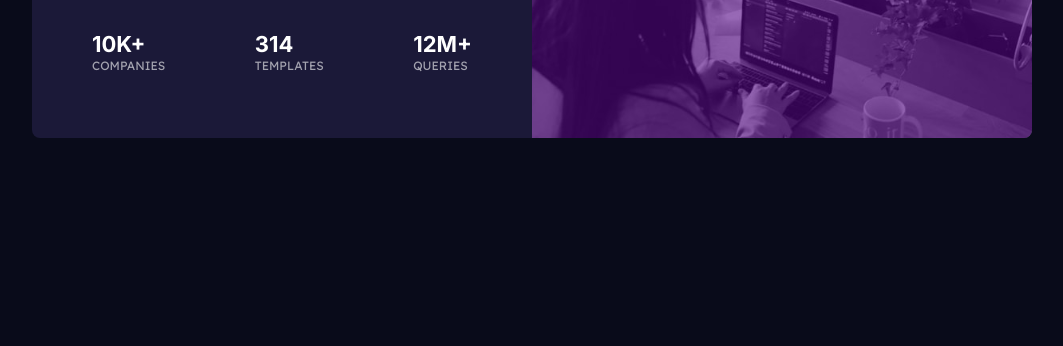
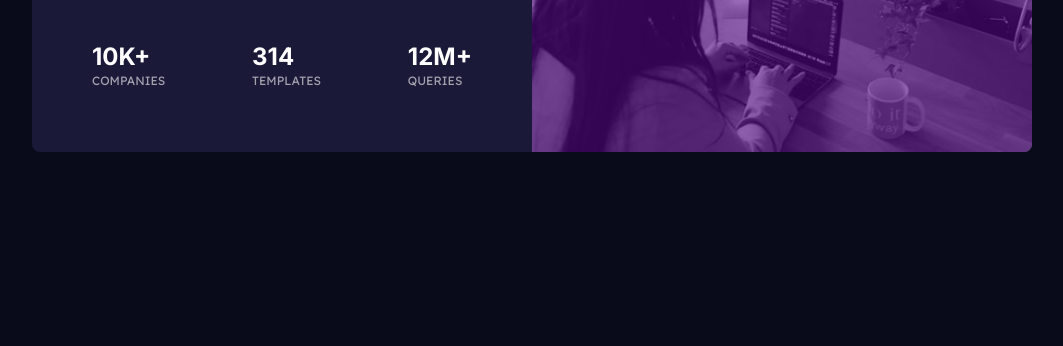
Before and after one commit to Amaya-14/frontend, a website: page public/views/stats-preview-card-component/index.html in a window 1280 px wide. Shown: the part 454-800 px from the top of the page, without its empty margins (108-1171 px from the left). Drawn offline with Linux system fonts and the light colour scheme.

Commit message:
Add source to picture

```diff
--- a/public/views/stats-preview-card-component/index.html
+++ b/public/views/stats-preview-card-component/index.html
@@ -13,28 +13,29 @@
 <body>
   <main>
     <section class="card">
-      <piture class="card__picture">
-        <img src="./img/image-header-mobile.jpg" alt="image">
-      </piture>
+      <picture class="card__picture">
+        <source media="(min-width: 768px)" srcset="./img/image-header-desktop.jpg">
+        <img src="./img/image-header-mobile.jpg" alt="">
+      </picture>
       <div class="card__info">
         <h1 class="card__title">Get <span>insights</span> that help your business grow.</h1>
         <p class="card__description">Discover the benefits of data analytics and make better decisions regarding
           revenue, customer
           experience, and overall efficiency.</p>
-        <div class="card__stats">
-          <div class="card__item">
-            <h2>10k+</h2>
-            <p>companies</p>
-          </div>
-          <div class="card__item">
-            <h2>314</h2>
-            <p>templates</p>
-          </div>
-          <div class="card__item">
-            <h2>12m+</h2>
-            <p>queries</p>
-          </div>
-        </div>
+        <ul class="card__stats">
+          <li class="card__item">
+            <p>10k+</p>
+            <span>companies</span>
+          </li>
+          <li class="card__item">
+            <p>314</p>
+            <span>templates</span>
+          </li>
+          <li class="card__item">
+            <p>12m+</p>
+            <span>queries</span>
+          </li>
+        </ul>
       </div>
     </section>
   </main>
--- a/public/views/stats-preview-card-component/style.css
+++ b/public/views/stats-preview-card-component/style.css
@@ -94,14 +94,14 @@ main {
   text-align: center;
 }
 
-.card__item>h2 {
-  font-size: 22px;
+.card__item>p {
+  font-size: 24px;
   font-weight: 700;
   text-transform: uppercase;
   color: var(--white);
 }
 
-.card__item>p {
+.card__item>span {
   font-size: 12px;
   font-family: 'Lexend Deca';
   color: var(--slightly-transparent-white-stat-headings);
```
